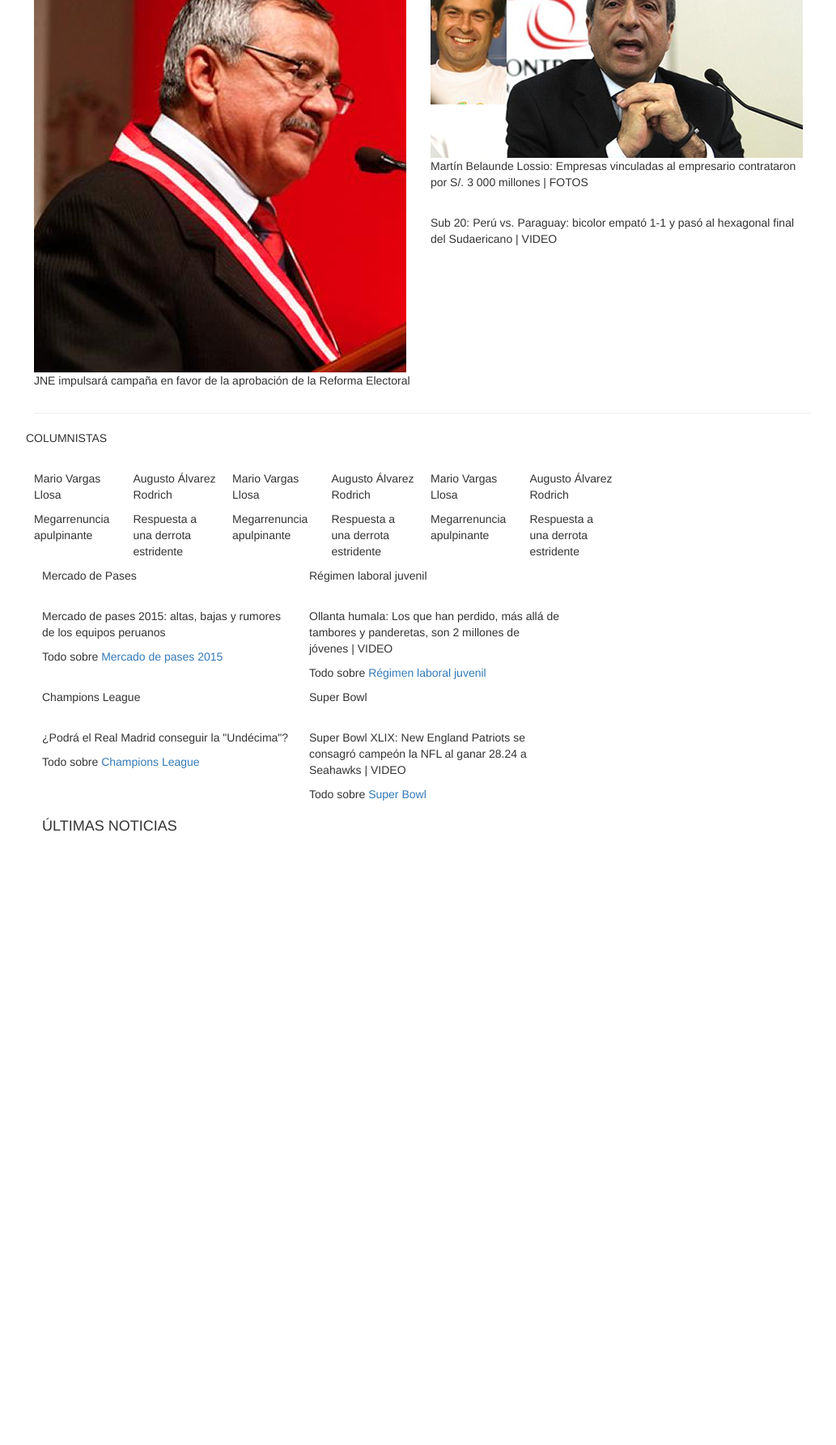
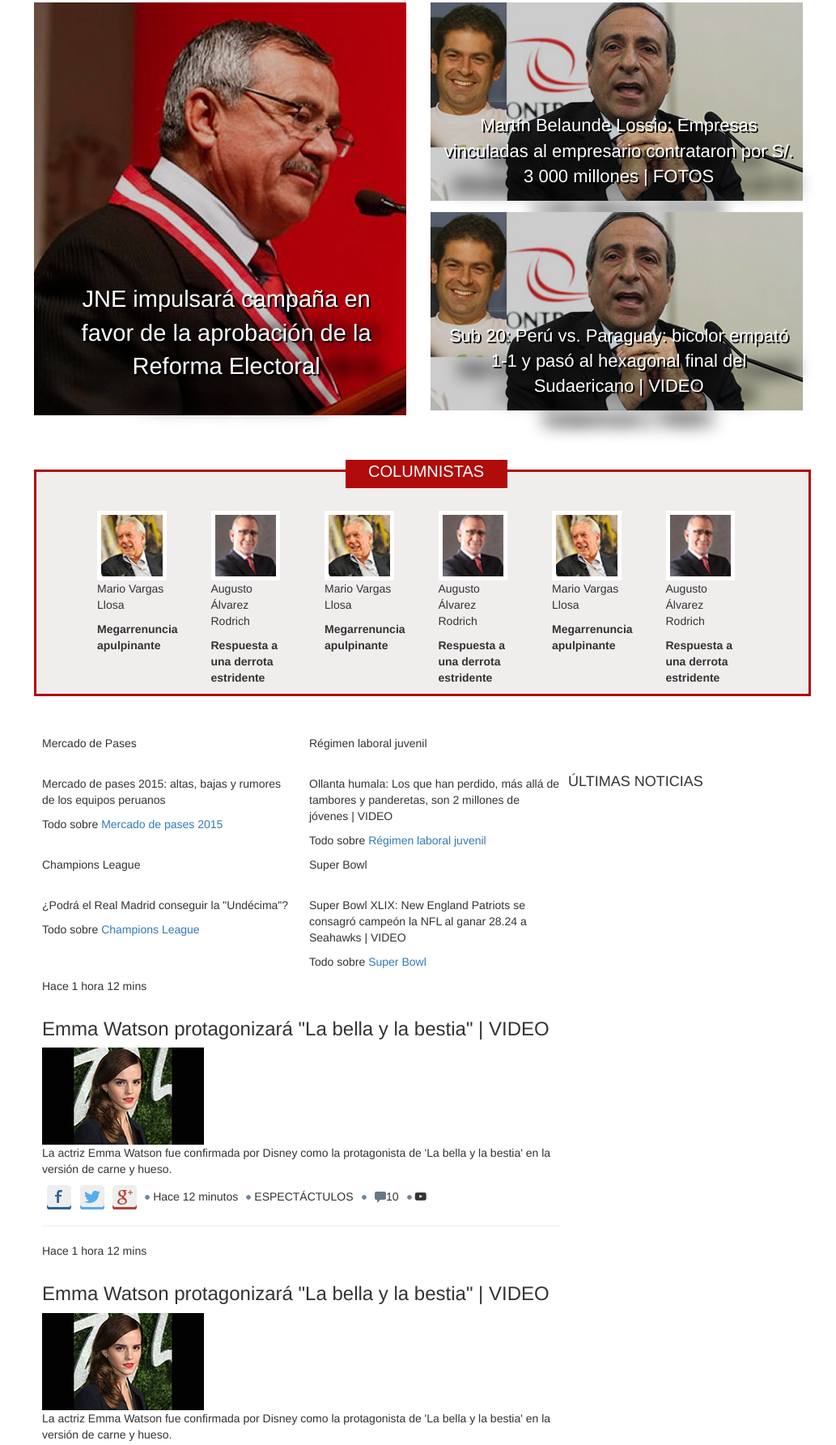
Before and after one commit to ZirtQuesadas/LaRepublicaExamen, a plain HTML site: page index.html in a window 1280 px wide. Shown: the part 179-1964 px from the top of the page at 81% size, without its empty margins (118-1151 px from the left). Before the commit the page ends 1220 px from the top, so only its background shows below. Drawn offline with nearby package versions, Linux system fonts and the light colour scheme; files that its build step writes are made by us from their sources.

Commit message:
Cambios en el Home (container). COLUMNISTAS necesita acomodar párrafos. DEPORTES sigue vacío. ÚLTIMAS NOTICIAS necesita cambio de contenidos

```diff
--- a/index.html
+++ b/index.html
@@ -5,104 +5,126 @@
 	<meta http-equiv="Content-Type" content="text/html; charset=utf-8" />
 	<meta name="viewport" content="width=device-width, initial-scale=1.0">
 	<link href="main.css" rel="stylesheet" media="screen">
+	<link href="index.css" rel="stylesheet" media="screen">
     <link href="css/dist/bootstrap.css" rel="stylesheet">
+    <link rel="stylesheet" href="https://maxcdn.bootstrapcdn.com/font-awesome/4.5.0/css/font-awesome.min.css">
 
 </head>
 <body>
 	<section id="Home" class="container">
+
 		<header>    </header>
-		<section class="home-header">
 
+		<section class="home-header-text">
+			<center>
 				<h1>GUERRA EN LA MUNICIPALIDAD DE LIMA METROPOLITANA</h1>
-			<div>
-				<span>
-					<span>fb-btn</span>
-					<span>fb-btn</span>
-					<span>fb-btn</span>
-					<span> . </span>
+				<div class="RRSS-icons">
+					<img src="image/icons/facebook-icon.png">
+					<img src="image/icons/twitter-icon.png">
+					<img src="image/icons/google-icon.png">
+					<img src="image/bullet.gif">
 					<span>Hace 12 minutos</span>
-					<span> . </span>
+					<img src="image/bullet.gif">
 					<span>POLÍTICA</span>
-				</span>
 				</div>
+			</center>
 		</section>
 
-		<section class="home-header-img">
+
+		<section class="home-header">
 			<div class="row">
+
 				<div class="col-sm-8 col-xs-16">
+					<div class="home-header-img">
 						<img src="image/img_grid_principal.jpg">
+					</div>
 					<p>JNE impulsará campaña en favor de la aprobación de la Reforma Electoral</p>
 				</div>
+
 				<div class="col-sm-8 col-xs-16">
 					<div class="row">
 						<div class="col-sm-16 col-xs-16">
+							<div class="home-header-img">
 								<img src="image/img_grid_secundario.jpg">
-							<p>Martín Belaunde Lossio: Empresas vinculadas al empresario contrataron por S/. 3 000 millones | FOTOS</p>
 							</div>
+							<p class="small">Martín Belaunde Lossio: Empresas vinculadas al empresario contrataron por S/. 3 000 millones | FOTOS</p>
+						</div>
+
 						<div class="col-sm-16 col-xs-16">
-							<img src="">
-							<p>Sub 20: Perú vs. Paraguay: bicolor empató 1-1 y pasó al hexagonal final del Sudaericano | VIDEO</p>
+							<div class="home-header-img">
+								<img src="image/img_grid_secundario.jpg">
+							</div>
+							<p class="small">Sub 20: Perú vs. Paraguay: bicolor empató 1-1 y pasó al hexagonal final del Sudaericano | VIDEO</p>
 						</div>
 					</div>
 				</div>
 			</div>
 		</section>
 
-		<section>
-			<hr class="red"><!--PUEDE SER TAMBIÉN UN BORDER TOP-->
+
+
+		<section class="columnistas">
 			<div class="row">
+				<center>
+					<div class="redbox">
 						<p>COLUMNISTAS</p>
 					</div>
-			<div class="row">
-				<div class=" col-sm-2 col-xs-8">
+				</center>
+			</div>
+			<div class="row push-right">
+				<div>
+					<div class=" col-sm-2 col-xs-8 profile-box">
 						<div class="bg-for-img">
-						<img src="">
+							<img src="image/img-columnistas.jpg">
+							<p>Mario Vargas Llosa</p>
+							<p><strong>Megarrenuncia apulpinante</strong></p>
+						</div>
+					</div>
+					<div class=" col-sm-2 col-xs-8 profile-box">
+						<div class="bg-for-img">
+							<img src="image/img_blogueros.jpg">
+							<p>Augusto Álvarez Rodrich</p>
+							<p><strong>Respuesta a una derrota estridente</strong></p>
+						</div>
+					</div>
+					<div class=" col-sm-2 col-xs-8 profile-box">
+						<div class="bg-for-img">
+							<img src="image/img-columnistas.jpg">
 						</div>
 						<p>Mario Vargas Llosa</p>
-					<p>Megarrenuncia apulpinante</p>
+						<p><strong>Megarrenuncia apulpinante</strong></p>
 					</div>
-				<div class=" col-sm-2 col-xs-8">
+					<div class=" col-sm-2 col-xs-8 profile-box">
 						<div class="bg-for-img">
-						<img src="">
+							<img src="image/img_blogueros.jpg">
 						</div>
 						<p>Augusto Álvarez Rodrich</p>
-					<p>Respuesta a una derrota estridente</p>
+						<p><strong>Respuesta a una derrota estridente</strong></p>
 					</div>
-				<div class=" col-sm-2 col-xs-8">
+					<div class=" col-sm-2 col-xs-8 profile-box">
 						<div class="bg-for-img">
-						<img src="">
+							<img src="image/img-columnistas.jpg">
 						</div>
 						<p>Mario Vargas Llosa</p>
-					<p>Megarrenuncia apulpinante</p>
+						<p><strong>Megarrenuncia apulpinante</strong></p>
 					</div>
-				<div class=" col-sm-2 col-xs-8">
+					<div class="col-sm-2 col-xs-8 profile-box">
 						<div class="bg-for-img">
-						<img src="">
+							<img src="image/img_blogueros.jpg">
 						</div>
 						<p>Augusto Álvarez Rodrich</p>
-					<p>Respuesta a una derrota estridente</p>
-				</div>
-				<div class=" col-sm-2 col-xs-8">
-					<div class="bg-for-img">
-						<img src="">
-					</div>
-					<p>Mario Vargas Llosa</p>
-					<p>Megarrenuncia apulpinante</p>
-				</div>
-				<div class=" col-sm-2 col-xs-8">
-					<div class="bg-for-img">
-						<img src="">
-					</div>
-					<p>Augusto Álvarez Rodrich</p>
-					<p>Respuesta a una derrota estridente</p>
+						<p><strong>Respuesta a una derrota estridente</strong></p>
 					</div>
 				</div>
+
 				<div class="row">
 					<span class="red-dots">
 
 					</span>
 				</div>
+			</div>
 		</section>
+
 
 		<section class="deportes-news">
 			<div class="col-sm-11 col-xs-16"><!--ESTO ESTÁ SEPARADO DE LAS 35 CAJAS DE "ÚLTIMAS NOTICIAS" PARA TRABAJAR MÁS FRACCIONADAMENTE EL CÓDIGO Y LOS ESTILOS-->
@@ -145,16 +167,122 @@
 
 
 
-		<section>
+		<section class="ultimas-noticias">
+			<h4>ÚLTIMAS NOTICIAS</h4>
+
 			<div class="col-sm-11 col-xs-16"><!--ESTO APLICARÁ PARA LAS 35 CAJAS DE "ÚLTIMAS NOTICIAS"-->
-			<h4>ÚLTIMAS NOTICIAS</h4><i></i>
+				<div class="ultimas-noticias-boxnews">
+					<p>Hace 1 hora 12 mins</p>
+					<h3>Emma Watson protagonizará "La bella y la bestia" | VIDEO</h3>
 
+					<div class="img-news">
+						<img src="image/img_news.jpg">
+					</div>
+					<div class="text-news">
+						<p>La actriz Emma Watson fue confirmada por Disney como la protagonista de 'La bella y la bestia' en la versión de carne y hueso.</p>
+						<div class="RRSS-icons">
+							<img src="image/icons/facebook-icon.png">
+							<img src="image/icons/twitter-icon.png">
+							<img src="image/icons/google-icon.png">
+							<img src="image/bullet.gif">
+							<span>Hace 12 minutos</span>
+							<img src="image/bullet.gif">
+							<span>ESPECTÁCTULOS</span>
+							<img src="image/bullet.gif">
+							<img src="image/ico_comment.png">10
+							<img src="image/bullet.gif">
+							<span>
+								<i class="fa fa-youtube-play"></i>
+							</span>
+						</div>
+					</div>
+					<hr>
+				</div><!-- /ultimas-noticias-box-->
+				<div class="ultimas-noticias-boxnews">
+					<p>Hace 1 hora 12 mins</p>
+					<h3>Emma Watson protagonizará "La bella y la bestia" | VIDEO</h3>
 
+					<div class="img-news">
+						<img src="image/img_news.jpg">
 					</div>
+					<div class="text-news">
+						<p>La actriz Emma Watson fue confirmada por Disney como la protagonista de 'La bella y la bestia' en la versión de carne y hueso.</p>
+						<div class="RRSS-icons">
+							<img src="image/icons/facebook-icon.png">
+							<img src="image/icons/twitter-icon.png">
+							<img src="image/icons/google-icon.png">
+							<img src="image/bullet.gif">
+							<span>Hace 12 minutos</span>
+							<img src="image/bullet.gif">
+							<span>ESPECTÁCTULOS</span>
+							<img src="image/bullet.gif">
+							<img src="image/ico_comment.png">10
+							<img src="image/bullet.gif">
+							<span>
+								<i class="fa fa-youtube-play"></i>
+							</span>
+						</div>
+					</div>
+					<hr>
+				</div><!-- /ultimas-noticias-box-->
+				<div class="ultimas-noticias-boxnews">
+					<p>Hace 1 hora 12 mins</p>
+					<h3>Emma Watson protagonizará "La bella y la bestia" | VIDEO</h3>
 
+					<div class="img-news">
+						<img src="image/img_news.jpg">
+					</div>
+					<div class="text-news">
+						<p>La actriz Emma Watson fue confirmada por Disney como la protagonista de 'La bella y la bestia' en la versión de carne y hueso.</p>
+						<div class="RRSS-icons">
+							<img src="image/icons/facebook-icon.png">
+							<img src="image/icons/twitter-icon.png">
+							<img src="image/icons/google-icon.png">
+							<img src="image/bullet.gif">
+							<span>Hace 12 minutos</span>
+							<img src="image/bullet.gif">
+							<span>ESPECTÁCTULOS</span>
+							<img src="image/bullet.gif">
+							<img src="image/ico_comment.png">10
+							<img src="image/bullet.gif">
+							<span>
+								<i class="fa fa-youtube-play"></i>
+							</span>
+						</div>
+					</div>
+					<hr>
+				</div><!-- /ultimas-noticias-box-->
+				<div class="ultimas-noticias-boxnews">
+					<p>Hace 1 hora 12 mins</p>
+					<h3>Emma Watson protagonizará "La bella y la bestia" | VIDEO</h3>
 
-			<div class="col-sm-5 col-xs-16"><!--ESTO APLICARÁ PARA LAS 35 CAJAS DE "ÚLTIMAS NOTICIAS"-->
+					<div class="img-news">
+						<img src="image/img_news.jpg">
+					</div>
+					<span class="text-news">
+						<p>La actriz Emma Watson fue confirmada por Disney como la protagonista de 'La bella y la bestia' en la versión de carne y hueso.</p>
+						<div class="RRSS-icons">
+							<img src="image/icons/facebook-icon.png">
+							<img src="image/icons/twitter-icon.png">
+							<img src="image/icons/google-icon.png">
+							<img src="image/bullet.gif">
+							<span>Hace 12 minutos</span>
+							<img src="image/bullet.gif">
+							<span>ESPECTÁCTULOS</span>
+							<img src="image/bullet.gif">
+							<img src="image/ico_comment.png">10
+							<img src="image/bullet.gif">
+							<span>
+								<i class="fa fa-youtube-play"></i>
+							</span>
+						</div>
+					</span>
+					<hr>
+				</div><!-- /ultimas-noticias-box-->
 
+			</div><!--CIERRA HUG ROW DE NOTICIAS-->
+
+			<div class="col-sm-5 col-xs-16"><!--ESTO APLICARÁ PARA PUBLICIDAD LATERAL DE LAS 35 CAJAS DE "ÚLTIMAS NOTICIAS"-->
 			</div>
 		</section>
 
--- /dev/null
+++ b/index.scss
@@ -0,0 +1,101 @@
+$margin1: 1%;
+$margin3: 3%;
+$gris:#F0EDED;
+$rojo: #B00C0C;
+
+.home-header-text{
+	padding-top: $margin3;
+}
+.home-header .RRSS-icons{
+	margin-top: $margin3;
+}
+	.RRSS-icons img{
+		padding-left: 1%;
+	}
+.home-header-img{
+	position: relative;
+	padding-top: $margin3;
+	-webkit-filter: brightness(.8);
+}
+.home-header p{
+	position: absolute;
+	text-align: center;
+	font-size: 29px;
+	bottom: 1%;
+	padding: 5%;
+	padding-right: 6%;
+	color: white;
+    text-shadow: 2px 2px #000000;
+    -webkit-filter: drop-shadow(10px 40px 10px black);
+}
+.home-header p.small{
+	position: absolute;
+	text-align: center;
+	font-size: 22px;
+	bottom: -4%;
+	padding: $margin3;
+	padding-right: 6%;
+	color: white;
+    text-shadow: 2px 2px #000000;
+    -webkit-filter: drop-shadow(10px 40px 10px black);
+}
+
+section.columnistas{
+	margin-top: 7%;
+	padding-top: 5%;
+	margin-bottom:5%;
+	background-color: $gris;
+	border: solid $rojo;
+	position: relative;
+}
+	section.columnistas .redbox{
+		position: absolute;
+		background-color: $rojo;
+		color: #fff;
+		width: 200px;
+		height: 35px;
+		font-size: 20px;
+		left: 40%;
+		top: -15px;
+	}
+	section.columnistas .push-right{
+		margin-left: 40px;
+	}
+	section.columnistas .profile-box{
+		margin-left: 25px;
+	}
+	section.columnistas .bg-for-img{
+			margin-right: 10px;
+
+		}
+	section.columnistas img{
+		background-color: #fff;
+		width: 100%;
+		border: #fff solid 5px;
+	}
+	section.columnistas i.fa-toutube-play{
+		color: $rojo !important;
+	}
+
+section.deportes-news{
+
+}
+
+
+
+
+section.ultimas-noticias{
+	margin-top: 10%;
+}
+section.ultimas-noticias h3{
+	display: inline-block;
+}
+section.ultimas-noticias .ultimas-noticias-boxnews{
+	display: block;
+}
+section.ultimas-noticias .img-news{
+	display: inline-block;
+}
+section.ultimas-noticias .text-news{
+	display: inline-block;
+}
```
Also changed, not shown: image/icons/facebook-icon.png (added), image/icons/google-icon.png (added), image/icons/message-icon.png (added), image/icons/twitter-icon.png (added), index.css, main.css (deleted), main.scss (deleted), 5 other files. Lines whose indentation alone changed are shown as unchanged.
